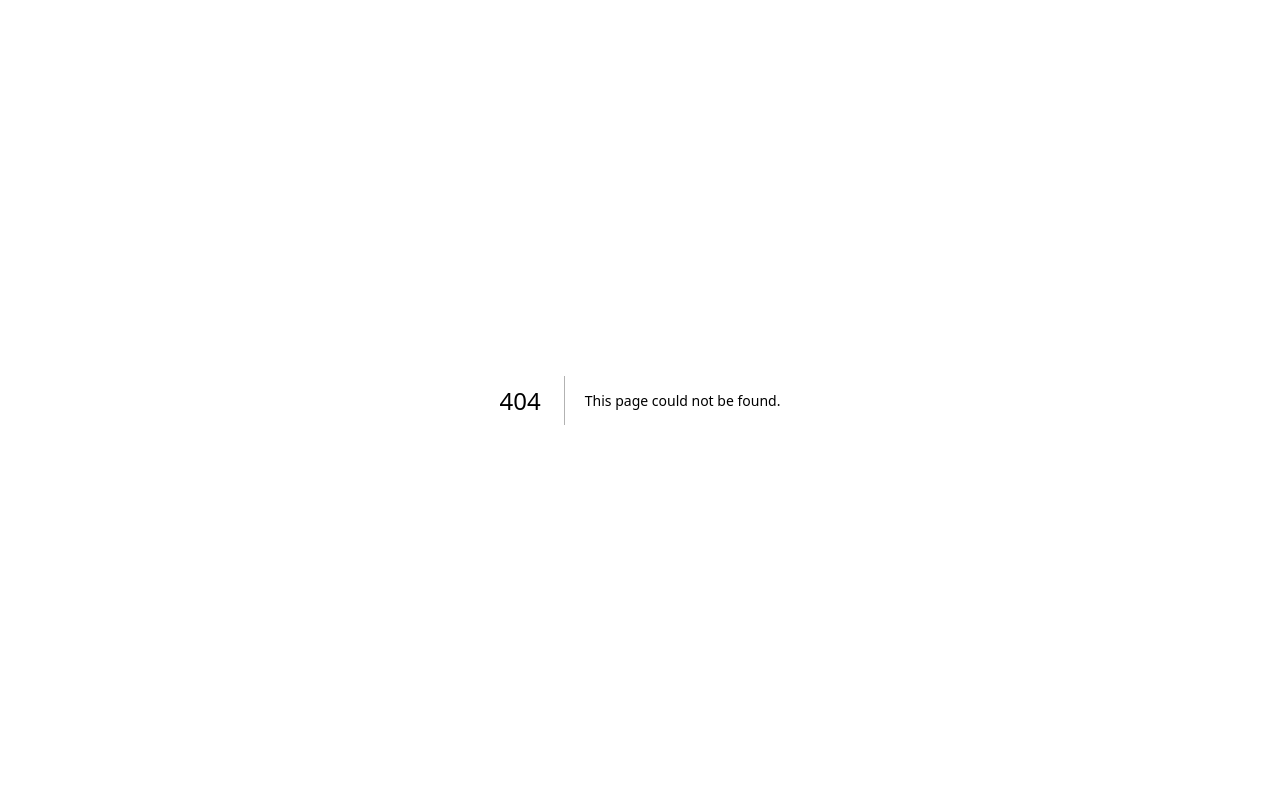
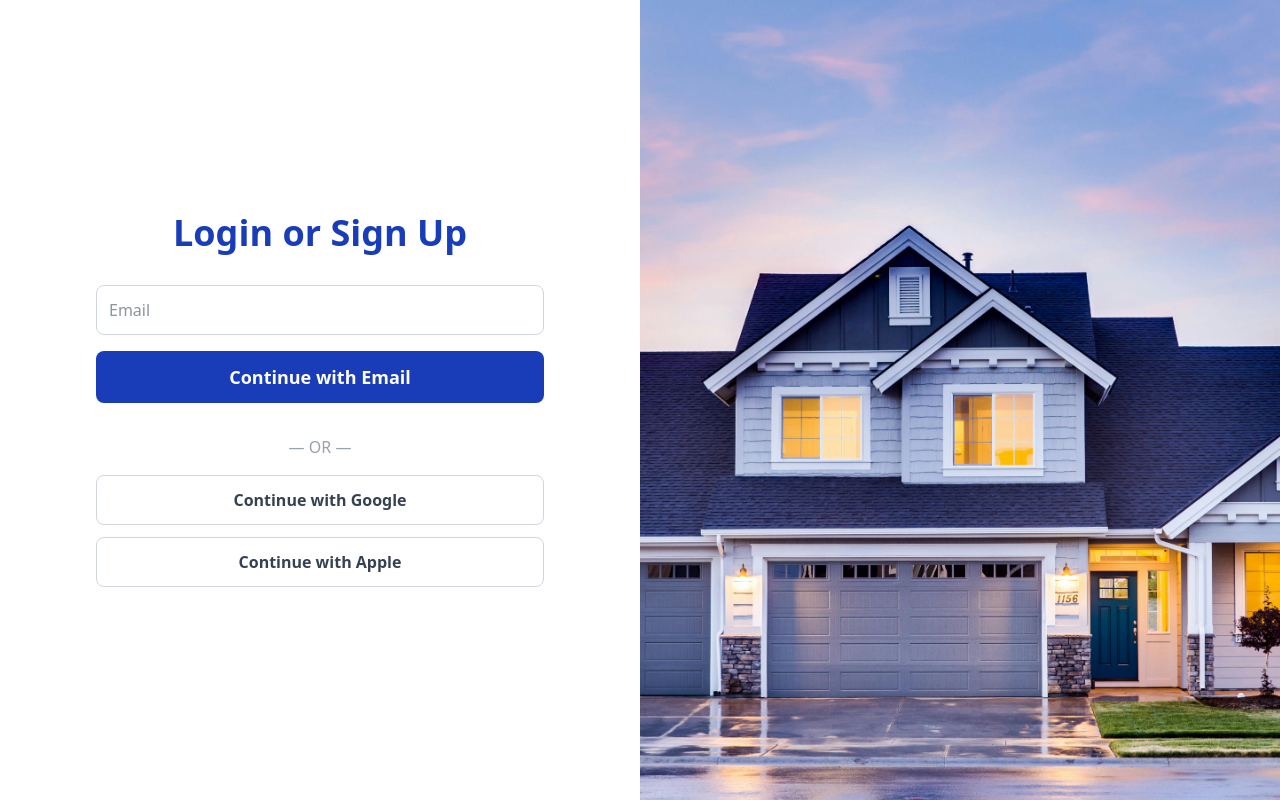
Before and after one commit to AwesomeCuber6543/swe-321, a Next.js app: page /Login in a window 1280 px wide. Before the commit this address had no page. Built offline with nearby package versions, Linux system fonts and the light colour scheme.

Commit message:
Finished login page

```diff
--- /dev/null
+++ b/app/Login/page.jsx
@@ -0,0 +1,54 @@
+import React from "react";
+import Image from "next/image";
+
+const LoginPage = () => {
+  return (
+    <div className="flex h-screen bg-white">
+
+      {/* Left Side: Login/Sign Up */}
+      <div className="w-1/2 flex flex-col items-center justify-center px-16">
+        <div className="max-w-md w-full">
+          <h1 className="text-4xl font-extrabold text-blue-800 mb-8 text-center">
+            Login or Sign Up
+          </h1>
+
+          {/* Email Input */}
+          <input
+            type="email"
+            placeholder="Email"
+            className="w-full p-3 border border-gray-300 rounded-lg mb-4 focus:outline-none focus:border-blue-500"
+          />
+
+          {/* Continue with Email Button */}
+          <button className="w-full bg-blue-800 text-white py-3 rounded-lg text-lg font-semibold hover:bg-blue-900 transition-colors mb-4 text-center">
+            Continue with Email
+          </button>
+
+          <div className="text-center text-gray-400 my-4">— OR —</div>
+
+          {/* Social Login Buttons */}
+          <button className="w-full flex items-center justify-center border border-gray-300 bg-white py-3 rounded-lg text-gray-700 font-semibold mb-3 hover:bg-gray-50 transition-colors">
+            Continue with Google
+          </button>
+
+          <button className="w-full flex items-center justify-center border border-gray-300 bg-white py-3 rounded-lg text-gray-700 font-semibold hover:bg-gray-50 transition-colors">
+            Continue with Apple
+          </button>
+        </div>
+      </div>
+
+      {/* Right Side: Full-screen Home Image */}
+      <div className="relative w-1/2 h-full overflow-hidden">
+        <Image
+          src="/images/login-house.jpg"
+          fill
+          className="object-cover object-center"
+          priority
+          quality={100}
+        />
+      </div>
+    </div>
+  );
+};
+
+export default LoginPage;
--- a/components/NavBar.jsx
+++ b/components/NavBar.jsx
@@ -1,4 +1,5 @@
-import React from 'react'
+import React from 'react';
+import Link from 'next/link';
 
 const NavBar = () =>  {
   return (
@@ -16,9 +17,11 @@
         {/* Right Nav Links (Saved Listings, Login/Sign Up) */}
         <div>
           <a href="#" className="text-gray-600 hover:text-blue-800 mr-4 transition-colors transform hover:scale-105 duration-200">Saved Listings</a>
+          <Link href="/Login">
             <button className="bg-blue-600 text-white px-5 py-2 rounded-full text-base font-semibold hover:bg-blue-700 transition-colors transform hover:scale-105 duration-200">
               Login / Sign Up
             </button>
+          </Link>
         </div>
       </nav>
     </div>
```
Also changed, not shown: public/images/login-house.jpg (added). Lines whose indentation alone changed are shown as unchanged.
